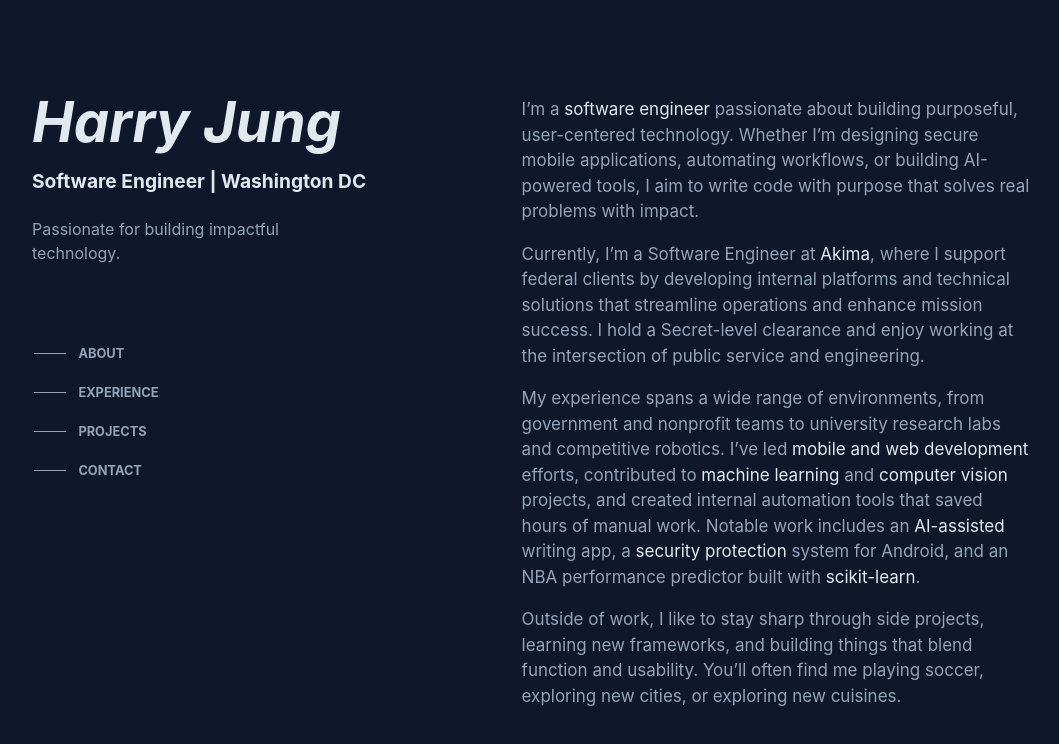
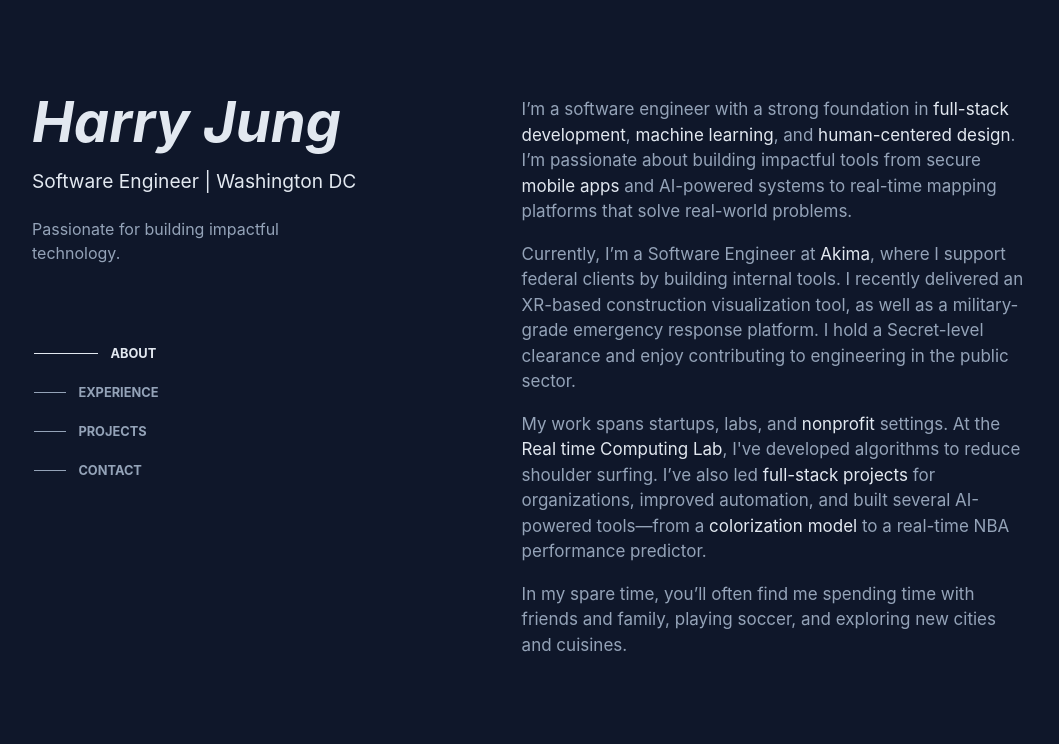
Before and after one commit to harryjng/personalWebsite, a React (Create React App) app: page / in a window 1280 px wide. Shown: the top 744 px of the page, without its empty margins (112-1171 px from the left). Built offline with nearby package versions, Linux system fonts and the light colour scheme.

Commit message:
fixed scrollable feature and added highlights to about me keywords

```diff
--- a/src/App.css
+++ b/src/App.css
@@ -1,5 +1,4 @@
 /* App.css */
-
 body, html, #root {
   height: 100%;
   margin: 0;
@@ -12,18 +11,6 @@ body, html, #root {
   overflow: hidden;
 }
 
-/* Left column: fixed */
-/* .left-fixed {
-  width: 44vw;
-  min-width: 280px;
-  max-width: 649px;
-  height: 100vh;
-  background-color: #F8F7F4;
-  padding: 2rem;
-  position: sticky;
-  top: 0;
-} */
-
 .left-fixed {
   position: sticky;
   top: 0;
@@ -32,18 +19,43 @@ body, html, #root {
   width: 47vw;
   min-width: 400px;
   max-width: 690px;
+  /* Ensure the cursor shows it's interactive */
+  cursor: grab;
 }
 
+.left-fixed:active {
+  cursor: grabbing;
+}
 
 /* Right column: scrollable */
 .right-scrollable {
-
   flex: 1;
   height: 100vh;
   overflow-y: scroll;
   padding: 2rem;
-  scroll-behavior: smooth;
+  scroll-behavior: auto; /* Remove smooth scrolling for instant response */
   background-color: rgb(15 23 42);
+  /* Smooth scrollbar styling */
+  scrollbar-width: thin;
+  scrollbar-color: rgba(255, 255, 255, 0.3) transparent;
+}
+
+/* Webkit scrollbar styling */
+.right-scrollable::-webkit-scrollbar {
+  width: 8px;
+}
+
+.right-scrollable::-webkit-scrollbar-track {
+  background: transparent;
+}
+
+.right-scrollable::-webkit-scrollbar-thumb {
+  background-color: rgba(255, 255, 255, 0.3);
+  border-radius: 4px;
+}
+
+.right-scrollable::-webkit-scrollbar-thumb:hover {
+  background-color: rgba(255, 255, 255, 0.5);
 }
 
 /* Optional: section spacing */
@@ -54,7 +66,6 @@ body, html, #root {
   font-weight: bold;
   font-style: italic;
   font-family: 'Times New Roman', Times, serif;
-
 }
 
 /* Overlay spotlight that follows the cursor */
@@ -68,3 +79,22 @@ body, html, #root {
   pointer-events: none;
   transition: background 0.05s ease-out; /* Smooth update */
 }
+
+/* Add some visual feedback for the interactive area */
+.left-fixed::before {
+  content: '';
+  position: absolute;
+  top: 50%;
+  right: 20px;
+  transform: translateY(-50%);
+  width: 4px;
+  height: 40px;
+  background: rgba(255, 255, 255, 0.2);
+  border-radius: 2px;
+  opacity: 0;
+  transition: opacity 0.3s ease;
+}
+
+.left-fixed:hover::before {
+  opacity: 1;
+}
--- a/src/App.js
+++ b/src/App.js
@@ -1,12 +1,15 @@
+import { useEffect } from 'react';
 import './App.css';
 import Hero from './components/Hero';
 import About from './components/About';
-import { useEffect } from 'react';
 
 function App() {
   useEffect(() => {
     const spotlight = document.getElementById('spotlight');
+    const left = document.querySelector('.left-fixed');
+    const right = document.querySelector('.right-scrollable');
 
+    // Mouse spotlight effect
     const handleMouseMove = (e) => {
       const { clientX, clientY } = e;
       if (spotlight) {
@@ -14,18 +17,48 @@ function App() {
       }
     };
 
+    // High-performance scroll redirection for 1:1 speed matching
+    const redirectScroll = (e) => {
+      if (right) {
+        e.preventDefault();
+        e.stopPropagation();
+
+        // Use deltaY directly for immediate, 1:1 speed matching
+        // This matches exactly what the browser would do natively
+        right.scrollTop += e.deltaY;
+
+        // Alternative: If you want to match native scroll multiplier exactly
+        // const scrollMultiplier = 3; // Adjust if needed to match your system
+        // right.scrollTop += e.deltaY * scrollMultiplier;
+      }
+    };
+
+    // Add event listeners
     window.addEventListener('mousemove', handleMouseMove);
-    return () => window.removeEventListener('mousemove', handleMouseMove);
+
+    if (left && right) {
+      // Use passive: false for immediate response without throttling
+      left.addEventListener('wheel', redirectScroll, {
+        passive: false,
+        capture: false
+      });
+    }
+
+    // Cleanup
+    return () => {
+      window.removeEventListener('mousemove', handleMouseMove);
+      if (left) {
+        left.removeEventListener('wheel', redirectScroll);
+      }
+    };
   }, []);
 
   return (
     <div className="split-layout">
-      <div id="spotlight" className="spotlight-overlay"></div> {/* ✨ Spotlight */}
-
+      <div id="spotlight" className="spotlight-overlay"></div>
       <aside className="left-fixed">
         <Hero />
       </aside>
-
       <main className="right-scrollable">
         <About />
         <section id="Experience" className="section">Experience</section>
--- a/src/components/About.js
+++ b/src/components/About.js
@@ -5,28 +5,27 @@ export default function Hero() {
         <section id="AboutMe" className="about-section">
             <div className='about'>
                 <p>
-                    I’m a <span className="highlight-word">software engineer</span> passionate about building purposeful, user-centered technology.
-                    Whether I’m designing secure mobile applications, automating workflows, or building AI-powered tools,
-                    I aim to write code with purpose that solves real problems with impact.
+                    I’m a software engineer with a strong foundation in <span className='highlight-word'>full-stack development</span>,
+                    <span className='highlight-word'> machine learning</span>, and <span className='highlight-word'>human-centered design</span>. I’m passionate about building impactful tools
+                    from secure <span className='highlight-word'>mobile apps</span> and AI-powered systems to real-time mapping platforms that solve real-world problems.
                 </p>
                 <p>
-                    Currently, I’m a Software Engineer at <span className="highlight-word">Akima</span>,
-                    where I support federal clients by developing internal platforms and
-                    technical solutions that streamline operations and enhance mission success.
-                    I hold a Secret-level clearance and enjoy working at the intersection of public service and engineering.
+                    Currently, I’m a Software Engineer at <span className='highlight-word'>Akima</span>, where I support federal
+                    clients by building internal tools. I recently delivered an XR-based construction
+                    visualization tool, as well as a military-grade emergency response platform. I hold a Secret-level clearance
+                    and enjoy contributing to engineering in the public sector.
                 </p>
                 <p>
-                    My experience spans a wide range of environments, from government and nonprofit teams to university
-                    research labs and competitive robotics. I’ve led <span className="highlight-word">mobile and web development </span>efforts,
-                    contributed to <span className="highlight-word">machine learning</span> and <span className="highlight-word">computer vision</span> projects, and created
-                    internal automation tools that saved hours of manual work. Notable work includes an <span className="highlight-word">AI-assisted</span> writing app,
-                    a <span className="highlight-word">security protection</span> system for Android, and an NBA performance predictor built with <span className="highlight-word">scikit-learn</span>.
+                    My work spans startups, labs, and <span className='highlight-word'>nonprofit</span> settings. At the <span className='highlight-word'>Real time Computing Lab</span>, I've developed
+                    algorithms to reduce shoulder surfing. I’ve also led <span className='highlight-word'>full-stack projects</span> for organizations, improved
+                    automation, and built several AI-powered tools—from a <span className='highlight-word'>colorization model</span> to a real-time NBA
+                    performance predictor.
+
                 </p>
                 <p>
-                    Outside of work, I like to stay sharp through side projects,
-                    learning new frameworks, and building things that blend function and usability.
-                    You’ll often find me playing soccer, exploring
-                    new cities, or exploring new cuisines.
+                    In my spare time, you’ll often find me spending time with friends and family, playing
+                    soccer, and exploring new cities and cuisines.
+
                 </p>
             </div>
         </section>
--- a/src/components/Hero.css
+++ b/src/components/Hero.css
@@ -22,7 +22,6 @@
   color: #e2e8f0; /* changed from slate blue to Off-White */
   margin-top: -2.7rem;
   margin-left: 9rem;
-  font-weight:bold;
 }
 
 .hero-description {
--- a/src/components/Navbar.css
+++ b/src/components/Navbar.css
@@ -73,13 +73,12 @@
 /* When the LI has the 'active' class (meaning it's the current page) */
 .nav-links li.active a {
   color: #e2e8f0; /* Active page text color */
-  /* font-weight: bold; - Removed here, as it's already in .nav-links for consistency */
 }
 
 .nav-links li.active::before {
   background-color: #e2e8f0; /* Active page line color */
   /* If you want the active line to also be extended, uncomment the line below */
-  /* width: 4rem; */
+  width: 4rem;
 }
 
 /* ========================================================= */
--- a/src/components/Navbar.js
+++ b/src/components/Navbar.js
@@ -1,28 +1,68 @@
 import './Navbar.css';
+import { useEffect, useState } from 'react';
 
 export default function Navbar() {
+  const [activeSection, setActiveSection] = useState('AboutMe');
+
   const handleNavClick = (e, id) => {
-    e.preventDefault(); // Stop default page scroll
+    e.preventDefault();
 
     const scrollContainer = document.querySelector('.right-scrollable');
     const target = document.getElementById(id);
 
     if (scrollContainer && target) {
-      const targetOffset = target.offsetTop;
       scrollContainer.scrollTo({
-        top: targetOffset,
+        top: target.offsetTop,
         behavior: 'smooth',
       });
     }
+
+    setActiveSection(id); // optional: update immediately on click
   };
+
+  useEffect(() => {
+    const scrollContainer = document.querySelector('.right-scrollable');
+    const sections = document.querySelectorAll('.right-scrollable section');
+
+    const observerOptions = {
+      root: scrollContainer,
+      rootMargin: '0px',
+      threshold: 0.6, // Section is considered active when 60% visible
+    };
+
+    const observer = new IntersectionObserver((entries) => {
+      entries.forEach((entry) => {
+        if (entry.isIntersecting) {
+          const id = entry.target.getAttribute('id');
+          setActiveSection(id);
+        }
+      });
+    }, observerOptions);
+
+    sections.forEach((section) => {
+      observer.observe(section);
+    });
+
+    return () => {
+      sections.forEach((section) => observer.unobserve(section));
+    };
+  }, []);
 
   return (
     <nav className="Navbar">
       <ul className="nav-links">
-        <li><a href="#AboutMe" onClick={(e) => handleNavClick(e, 'AboutMe')}>ABOUT</a></li>
-        <li><a href="#Experience" onClick={(e) => handleNavClick(e, 'Experience')}>EXPERIENCE</a></li>
-        <li><a href="#Projects" onClick={(e) => handleNavClick(e, 'Projects')}>PROJECTS</a></li>
-        <li><a href="#Contact" onClick={(e) => handleNavClick(e, 'Contact')}>CONTACT</a></li>
+        <li className={activeSection === 'AboutMe' ? 'active' : ''}>
+          <a href="#AboutMe" onClick={(e) => handleNavClick(e, 'AboutMe')}>ABOUT</a>
+        </li>
+        <li className={activeSection === 'Experience' ? 'active' : ''}>
+          <a href="#Experience" onClick={(e) => handleNavClick(e, 'Experience')}>EXPERIENCE</a>
+        </li>
+        <li className={activeSection === 'Projects' ? 'active' : ''}>
+          <a href="#Projects" onClick={(e) => handleNavClick(e, 'Projects')}>PROJECTS</a>
+        </li>
+        <li className={activeSection === 'Contact' ? 'active' : ''}>
+          <a href="#Contact" onClick={(e) => handleNavClick(e, 'Contact')}>CONTACT</a>
+        </li>
       </ul>
     </nav>
   );
```
